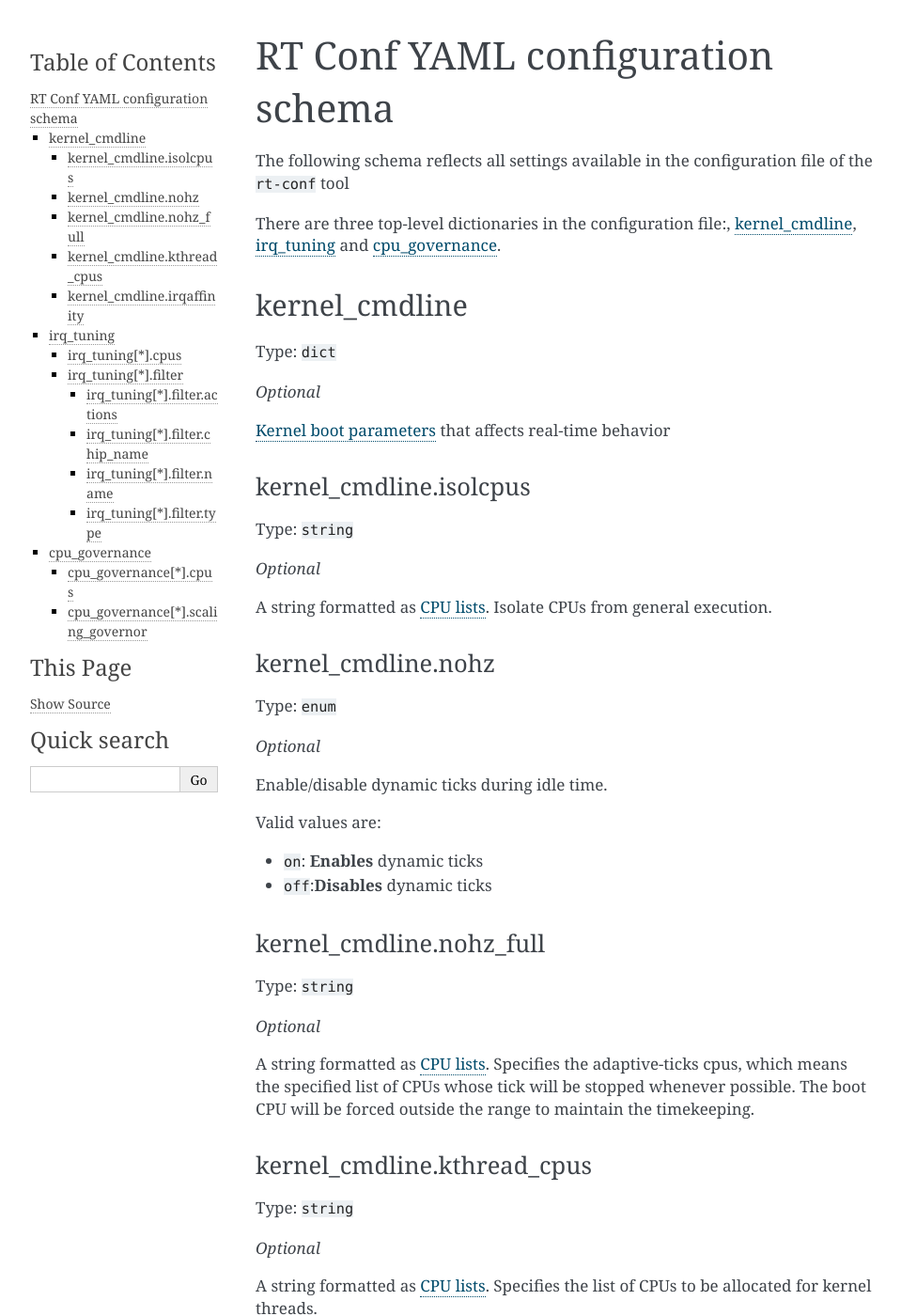
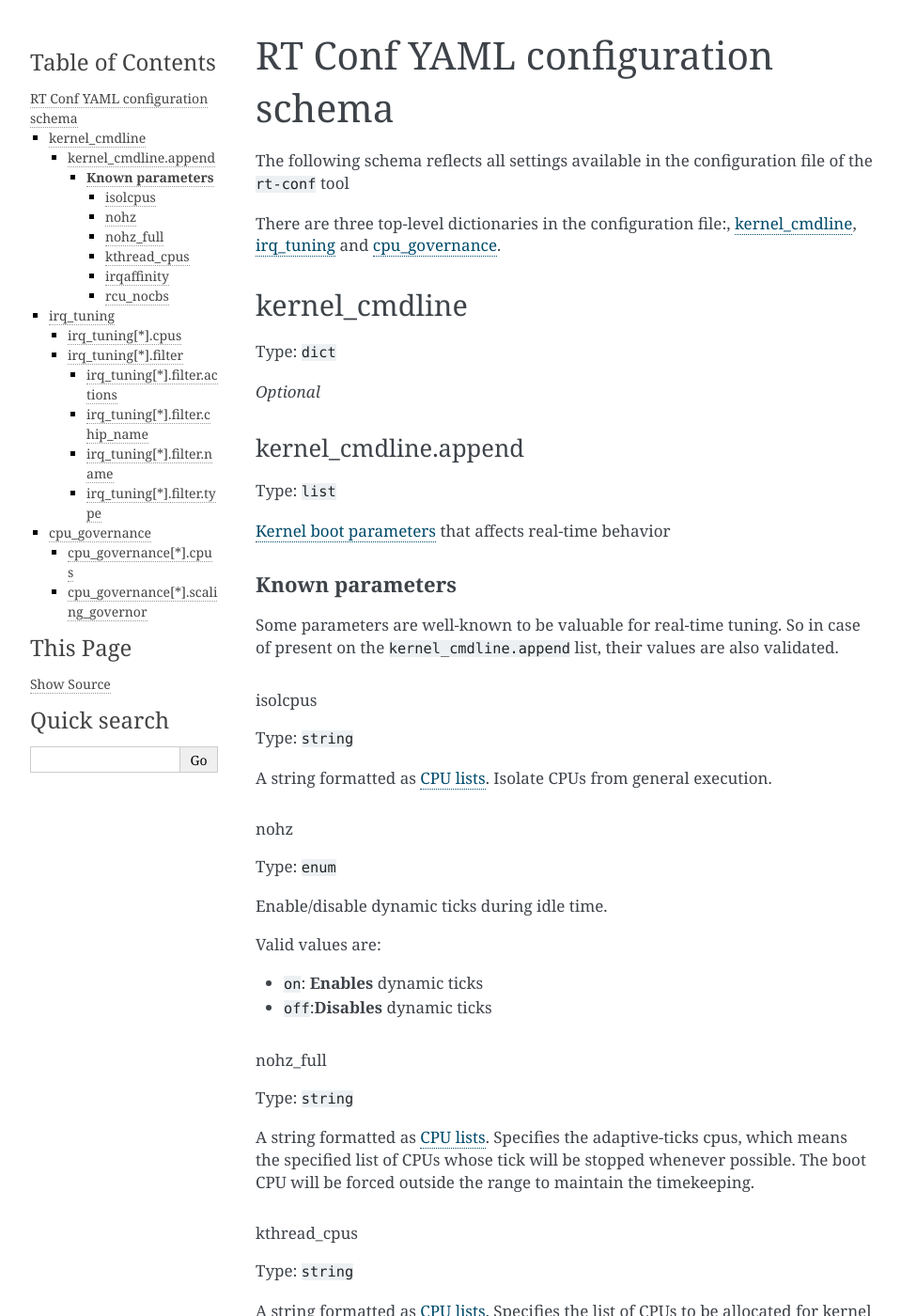
Before and after one commit to canonical/real-time-ubuntu-docs, a Sphinx documentation site: the page built from docs/reference/rt-conf-yaml.md, in a window 1280 px wide and 1400 px high. Shown: the whole window at 94% size, without its empty margins (148-1107 px from the left). Built offline with Sphinx 7.4.7, drawn with Linux system fonts in a browser that asks for light colours; some of the changed text lies outside the part shown.

Commit message:
feat: update rt-conf yaml reference
Signed-off-by: Lincoln Wallace <lincoln.wallace@canonical.com>

```diff
--- a/docs/reference/rt-conf-yaml.md
+++ b/docs/reference/rt-conf-yaml.md
@@ -11,23 +11,27 @@ Type: `dict`
 
 _Optional_
 
+### kernel_cmdline.append
+
+Type: `list`
+
 {ref}`kernel-boot-parameters` that affects real-time behavior
 
+#### **Known parameters**
 
-### kernel_cmdline.isolcpus
+Some parameters are well-known to be valuable for real-time tuning.
+So in case of present on the `kernel_cmdline.append` list, their values are also validated.
+
+##### isolcpus
 
 Type: `string`
-
-_Optional_
 
 A string formatted as {ref}`cpu-lists`.
 Isolate CPUs from general execution.
 
-### kernel_cmdline.nohz
+##### nohz
 
 Type: `enum`
-
-_Optional_
 
 Enable/disable dynamic ticks during idle time.
 
@@ -35,33 +39,35 @@ Valid values are:
   * `on`: **Enables** dynamic ticks
   * `off`:**Disables** dynamic ticks
 
-### kernel_cmdline.nohz_full
+##### nohz_full
 
 Type: `string`
-
-_Optional_
 
 A string formatted as {ref}`cpu-lists`.
 Specifies the adaptive-ticks cpus, which means the specified list of CPUs whose tick will be stopped whenever possible.
 The boot CPU will be forced outside the range to maintain the timekeeping.
 
-### kernel_cmdline.kthread_cpus
+##### kthread_cpus
 
 Type: `string`
-
-_Optional_
 
 A string formatted as {ref}`cpu-lists`.
 Specifies the list of CPUs to be allocated for kernel threads.
 
-### kernel_cmdline.irqaffinity
+##### irqaffinity
 
 Type: `string`
 
-_Optional_
+A string formatted as {ref}`cpu-lists`.
+Specifies the list of CPUs for IRQ handling.
+
+
+##### rcu_nocbs
+
+Type: `string`
 
 A string formatted as {ref}`cpu-lists`.
-Specifies the list of CPUs for IRQ handling.
+Enables the no-callback CPU mode, which prevents such CPUs from executing [RCU callbacks][rcu_callbacks].
 
 (irqt)=
 ## irq_tuning
@@ -187,3 +193,7 @@ Valid values:
   * `ondemand`: Scales the frequency dynamically according to current load. Jumps to the highest frequency and then possibly back off as the idle time increases.
   * `conservative`: Scales the frequency dynamically according to current load (more gradually than ondemand).
   * `schedutil`: [Scheduler-driven](https://lwn.net/Articles/682391/) CPU frequency selection.
+
+
+<!-- Links -->
+[rcu_callbacks]: https://wiki.linuxfoundation.org/realtime/documentation/technical_details/rcu
```
